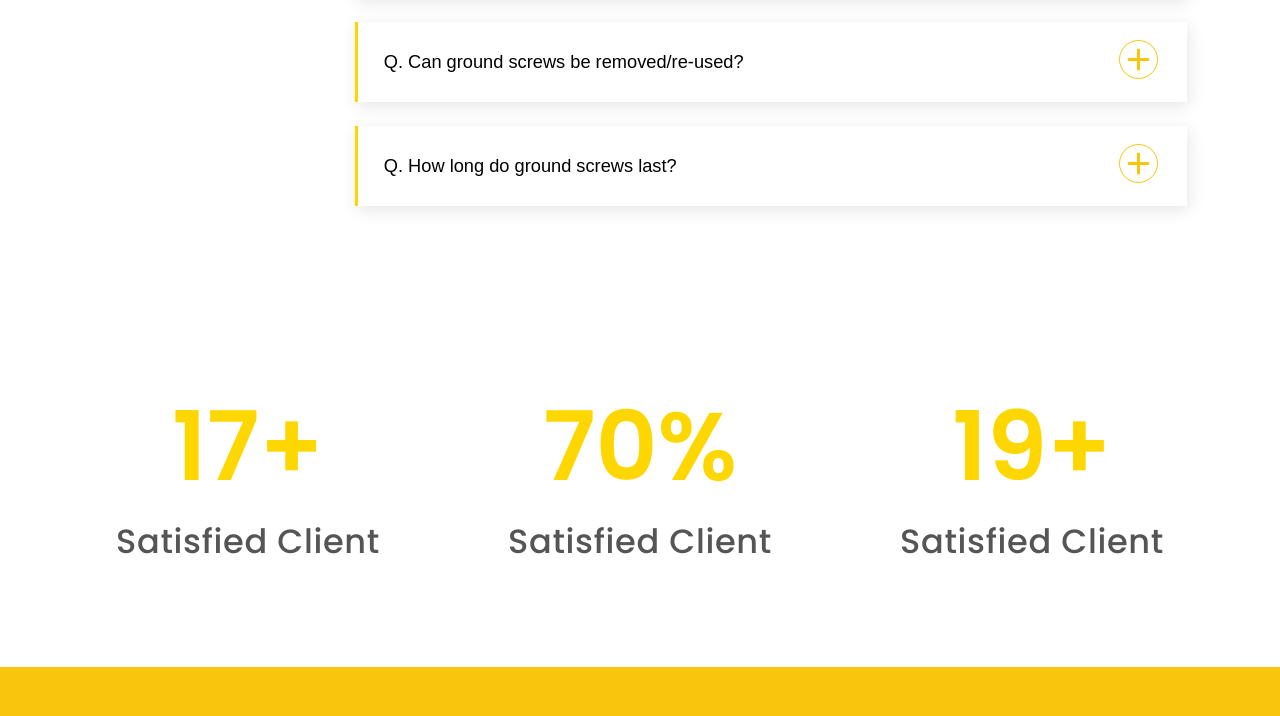
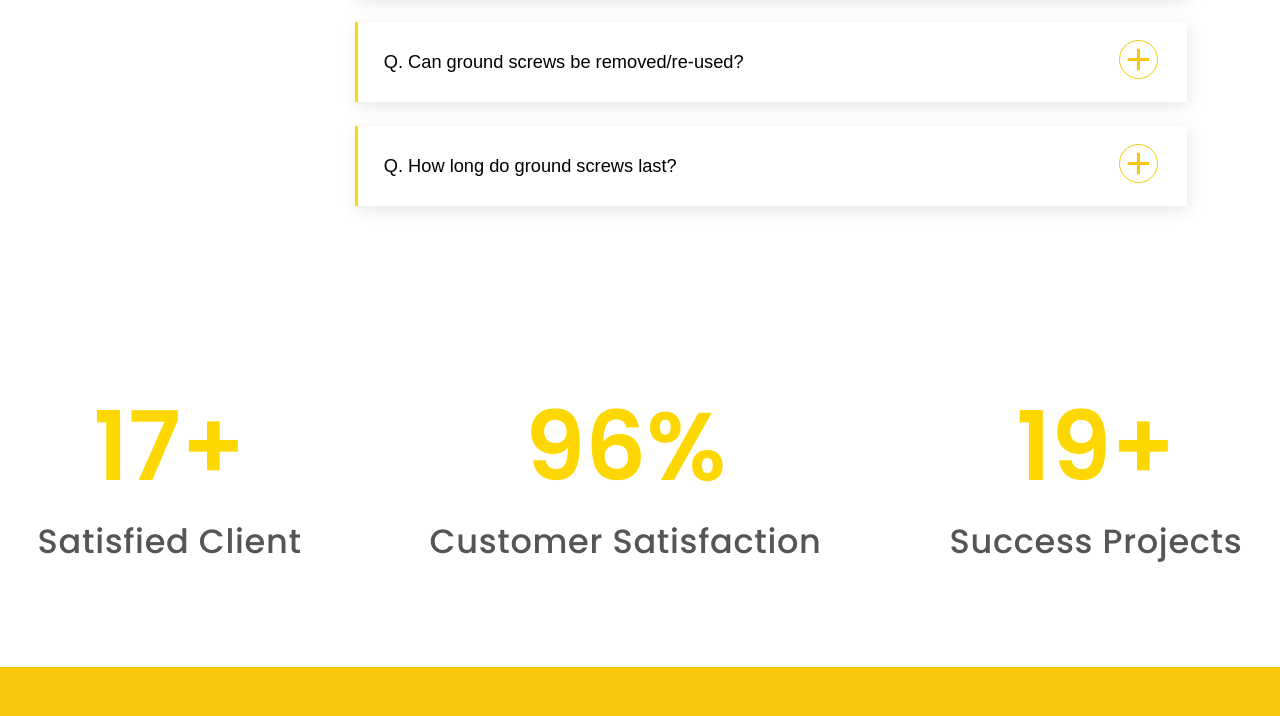
Before and after one commit to AyushMer44/screw-lp, a React (Vite) app: page / in a window 1280 px wide. Shown: the part 2542-3258 px from the top of the page. Built offline with nearby package versions, Linux system fonts and the light colour scheme; a web font is replaced by a local one.

Commit message:
Image bugs

```diff
--- a/src/pages/home/FAQ/FAQ.jsx
+++ b/src/pages/home/FAQ/FAQ.jsx
@@ -50,12 +50,12 @@ const FAQ = () => {
               <button className={styles.iconBtn}>
                 {openIdx === idx ? (
                   <img
-                    src="/src/assets/home/FAQ/minus.svg"
+                    src="/assets/home/FAQ/minus.svg"
                     className={styles.minus}
                   />
                 ) : (
                   <img
-                    src="/src/assets/home/FAQ/plus.svg"
+                    src="/assets/home/FAQ/plus.svg"
                     className={styles.plus}
                   />
                 )}
--- a/src/pages/home/Stats/StatsSection.jsx
+++ b/src/pages/home/Stats/StatsSection.jsx
@@ -2,8 +2,8 @@ import styles from "./StatsSection.module.scss";
 
 const data = [
   { value: "17+", label: "Satisfied Client" },
-  { value: "70%", label: "Satisfied Client" },
-  { value: "19+", label: "Satisfied Client" },
+  { value: "96%", label: "Customer Satisfaction" },
+  { value: "19+", label: "Success Projects" },
 ];
 
 const StatsSection = () => (
```
Also changed, not shown: public/assets/home/FAQ/minus.svg (added), public/assets/home/FAQ/plus.svg (added).
